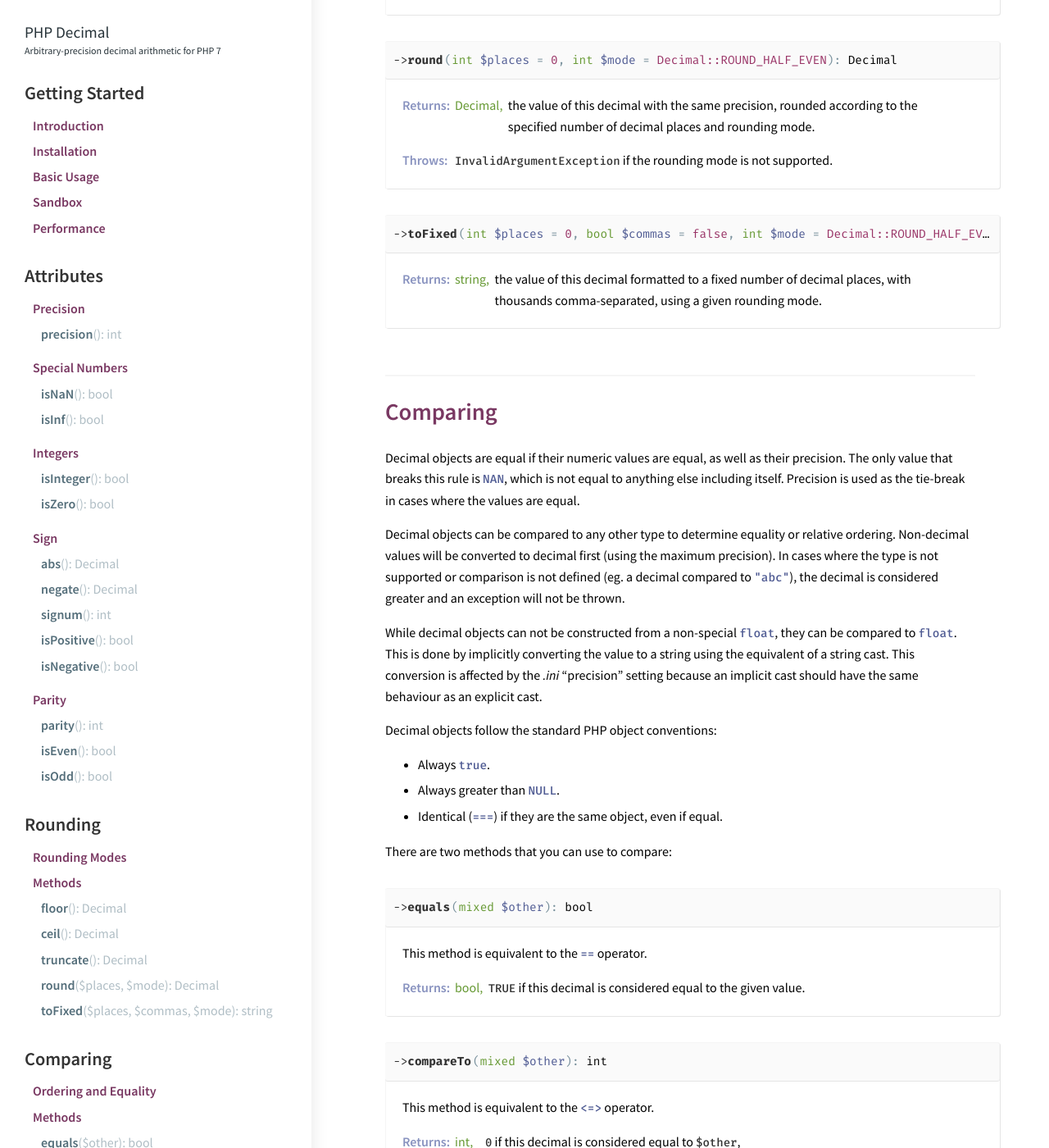
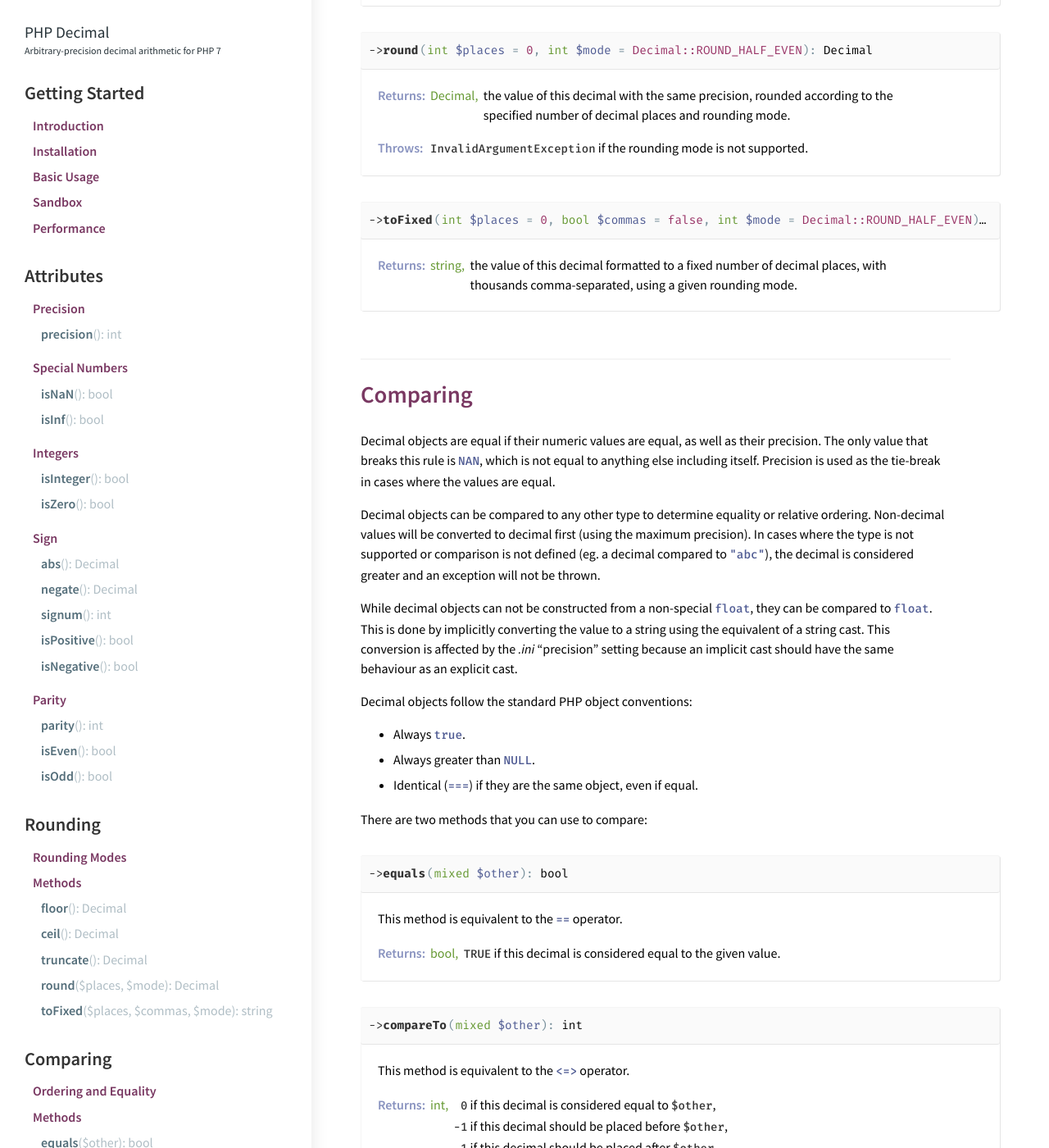
Before and after one commit to php-decimal/php-decimal.github.io, a Jekyll site: the page built from templates/main.md, in a window 1280 px wide and 1400 px high, scrolled down 10031 px. Shown: the whole window at 82% size. Built offline with Jekyll 4.4.1, drawn with Linux system fonts in a browser that asks for light colours; our own code applies the rules of GitHub Pages for plain Markdown files.

Commit message:
Adjust line spacing

```diff
--- a/_sass/_article.scss
+++ b/_sass/_article.scss
@@ -15,8 +15,8 @@
 }
 
 article {
-    line-height: 1.6em;
-    padding: 60px 60px 60px 90px;
+    line-height: 1.5em;
+    padding: 60px 60px 60px 60px;
     z-index: 1;
     position: relative;
     max-width: 960px;
--- a/_sass/_sandbox.scss
+++ b/_sass/_sandbox.scss
@@ -11,13 +11,13 @@
         padding: 10px !important;
 
         #sandbox-editor {
-            height: 300px;
+            height: 400px;
             display: block;
             width: 100%;
             font-size: 1em;
             font-weight: 500;
             background-color: transparent;
-            line-height: 140%;
+            line-height: 150%;
         }
     }
 
@@ -29,7 +29,7 @@
         resize: vertical;
         white-space: wrap;
         background-color: $clr-grey-100;
-        height: 100px;
+        height: 150px;
         overflow: auto;
         display: none;
         white-space: pre;
--- a/_sass/_template.scss
+++ b/_sass/_template.scss
@@ -18,7 +18,7 @@
   font-family: $font-mono;
   font-size: 13px;
   color: $clr-php-black;
-  line-height: 140%;
+  line-height: 150%;
   font-weight: 500;
 
 }
```
